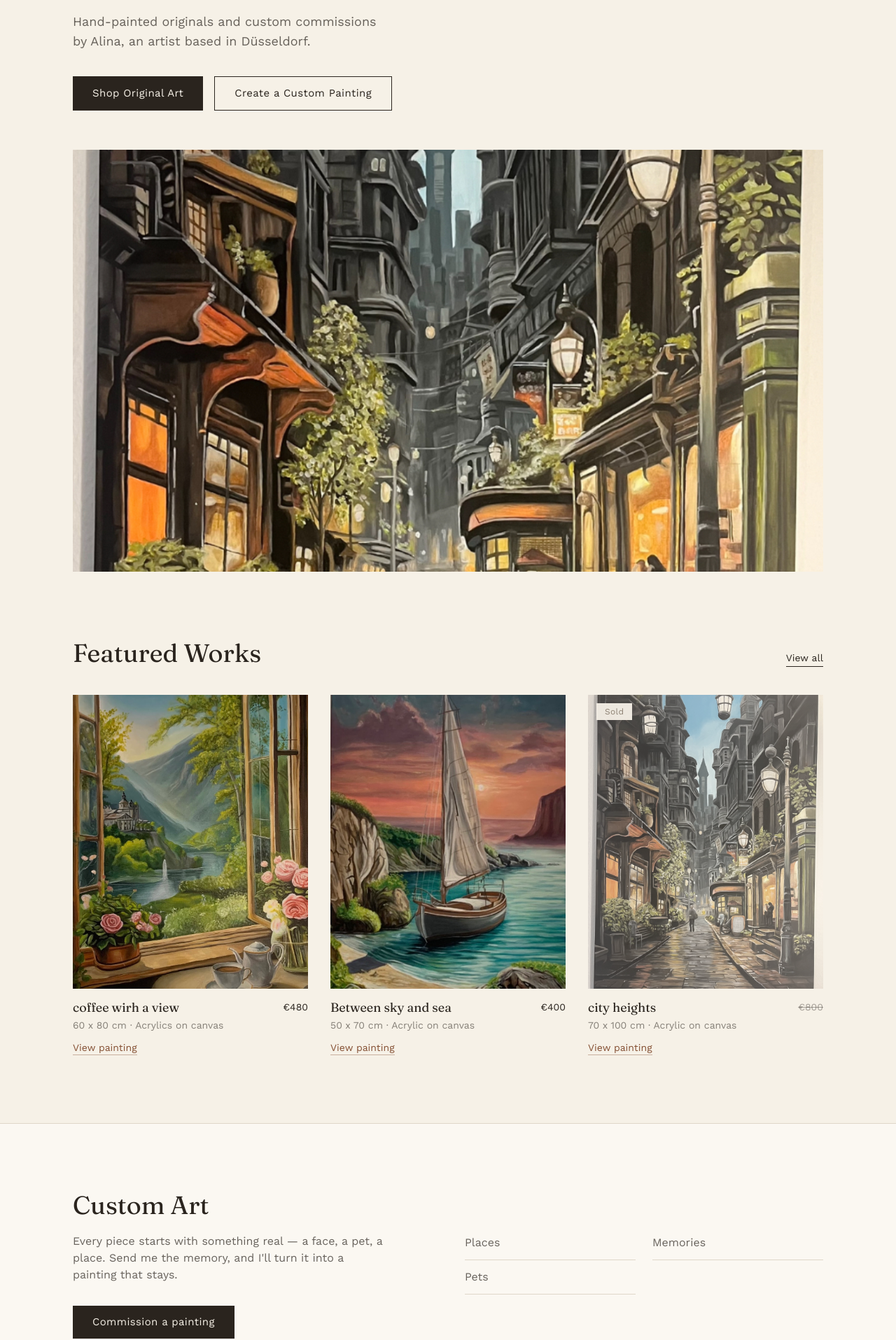
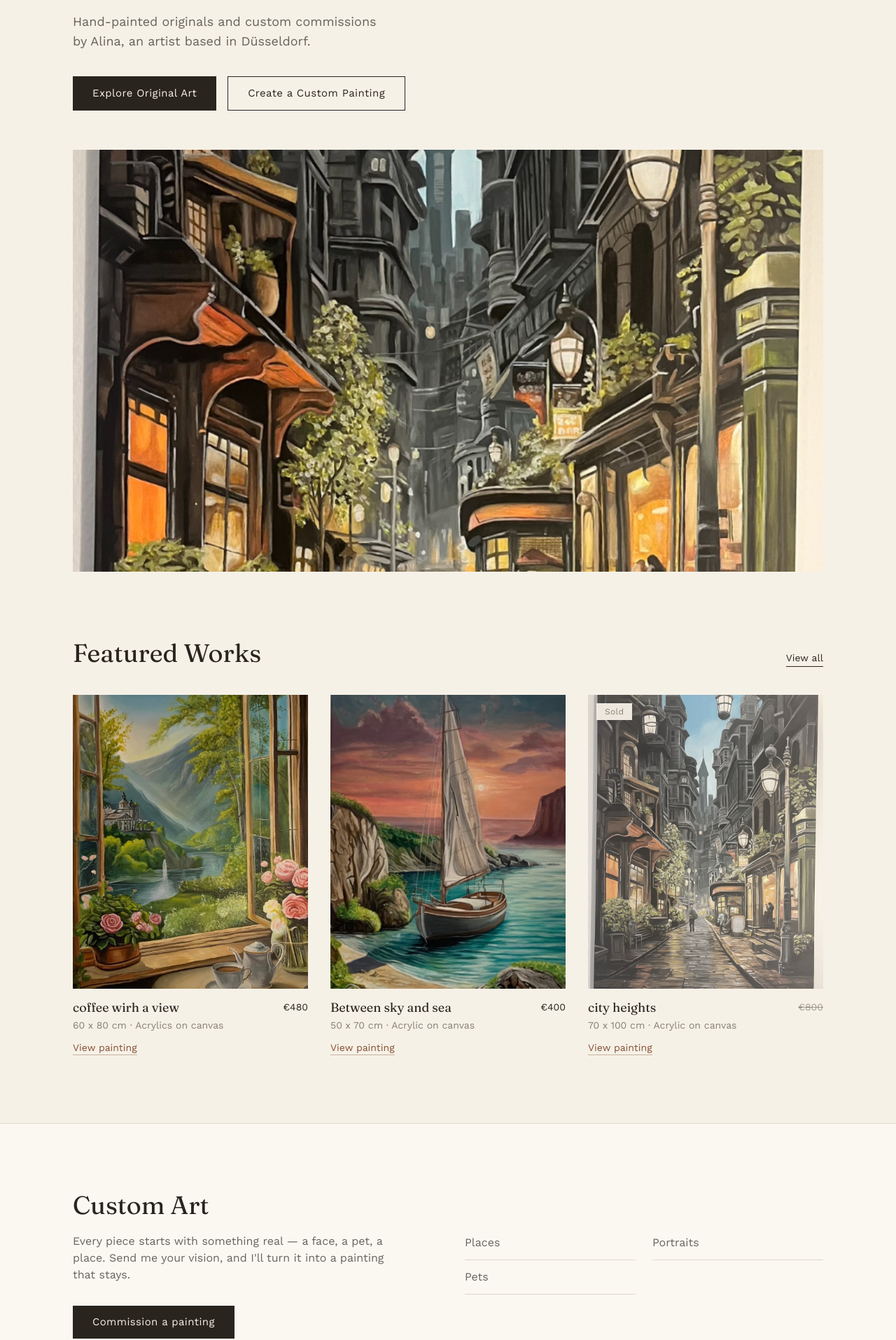
Before and after one commit to artelierbyalina/art.elierbyalina-website, a Next.js app: page / in a window 1280 px wide. Shown: the part 294-2209 px from the top of the page at 70% size. Built offline with nearby package versions, Linux system fonts and the light colour scheme.

Commit message:
finishing touches

```diff
--- a/src/data/site.ts
+++ b/src/data/site.ts
@@ -19,7 +19,7 @@ export const site = {
   instagramUrl: "https://instagram.com/art.elierbyalina",
 
   nav: [
-    { label: "Shop", href: "/shop" },
+    { label: "Explore", href: "/shop" },
     { label: "Commissions", href: "/commissions" },
     { label: "About", href: "/about" },
     { label: "Contact", href: "/contact" },
@@ -34,16 +34,16 @@ export const site = {
     headlineAlt2: "A place, a person, a moment — painted to last.",
     subheadline:
       "Hand-painted originals and custom commissions by Alina, an artist based in Düsseldorf.",
-    primaryCta: { label: "Shop Original Art", href: "/shop" },
+    primaryCta: { label: "Explore Original Art", href: "/shop" },
     secondaryCta: { label: "Create a Custom Painting", href: "/commissions" },
   },
 
   customArt: {
     heading: "Custom Art",
-    body: "Every piece starts with something real — a face, a pet, a place. Send me the memory, and I'll turn it into a painting that stays.",
+    body: "Every piece starts with something real — a face, a pet, a place. Send me your vision, and I'll turn it into a painting that stays.",
     categories: [
       "Places",
-      "Memories",
+      "Portraits",
       "Pets",
     ],
     cta: { label: "Commission a painting", href: "/commissions" },
@@ -76,7 +76,7 @@ export const site = {
     categories: [
       { name: "Places", description: "A view, a street, a home" },
       { name: "Pets", description: "The ones who feel like family." },
-      { name: "Memories", description: "A moment worth keeping around." },
+      { name: "Portraits", description: "A special keepsake of your loved ones." },
     ],
     process: [
       {
@@ -122,8 +122,8 @@ export const site = {
   },
 
   contact: {
-    heading: "Have an idea for a painting?",
-    subheading: "I'd love to hear it.",
+    heading: "Want a painting of your own?",
+    subheading: "I'd love to hear about it.",
   },
 
   seo: {
```
Also changed, not shown: src/components/Navbar.tsx (+11 -4 lines).
